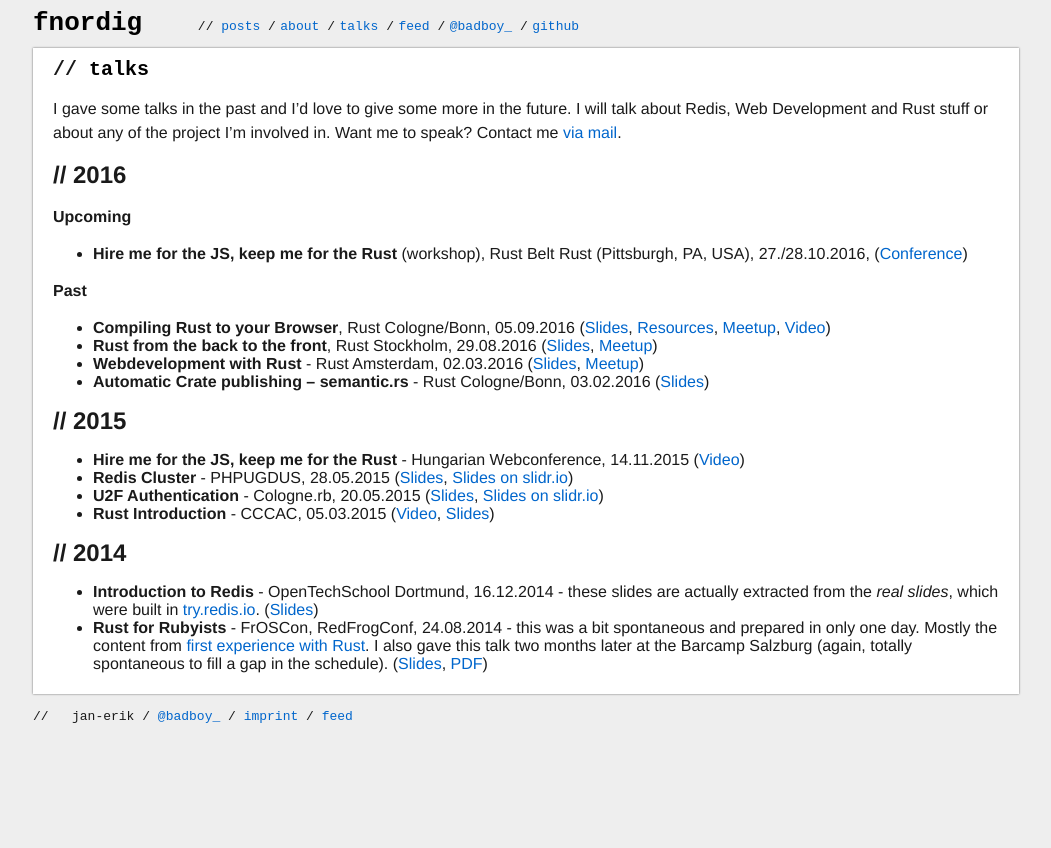
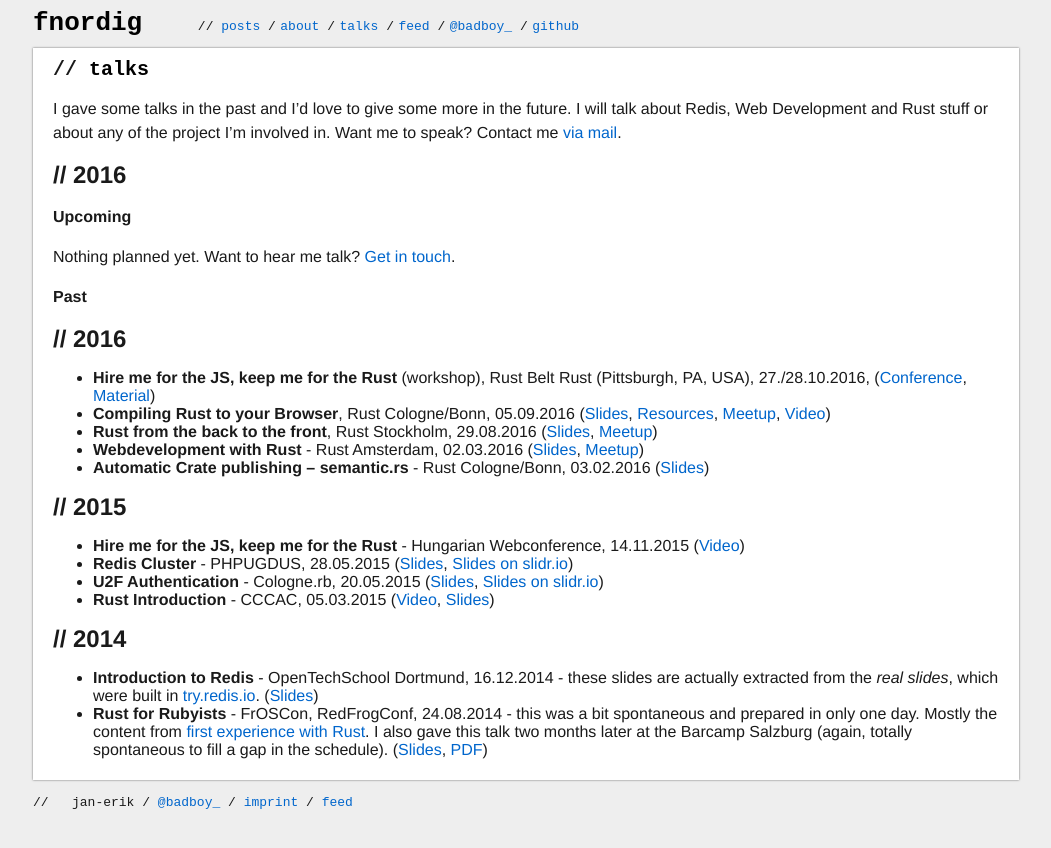
Before and after one commit to badboy/fnordig.de, a Jekyll site: the page built from talks.md, in a window 1280 px wide. Shown: the top 848 px of the page, without its empty margins (114-1165 px from the left). Built offline with Jekyll 4.4.1, drawn with Linux system fonts in a browser that asks for light colours.

Commit message:
Gave the workshop now

```diff
--- a/talks.md
+++ b/talks.md
@@ -11,10 +11,14 @@ Want me to speak? Contact me [via mail](mailto:janerik@fnordig.de).
 
 **Upcoming**
 
-* **Hire me for the JS, keep me for the Rust** (workshop), Rust Belt Rust (Pittsburgh, PA, USA), 27./28.10.2016, ([Conference](http://www.rust-belt-rust.com/sessions/))
+Nothing planned yet. Want to hear me talk? [Get in touch](mailto:janerik@fnordig.de).
+
 
 **Past**
 
+## // 2016
+
+* **Hire me for the JS, keep me for the Rust** (workshop), Rust Belt Rust (Pittsburgh, PA, USA), 27./28.10.2016, ([Conference](http://www.rust-belt-rust.com/sessions/), [Material](http://www.hellorust.com/emscripten/))
 * **Compiling Rust to your Browser**, Rust Cologne/Bonn, 05.09.2016 ([Slides](https://badboy.github.io/rust-to-the-browser/), [Resources](http://www.hellorust.com/emscripten/), [Meetup](https://www.meetup.com/Rust-Cologne-Bonn/events/233139845/), [Video](https://media.ccc.de/v/rustmcb.2016.09.compiling-rust-to-asmjs))
 * **Rust from the back to the front**, Rust Stockholm, 29.08.2016 ([Slides](https://badboy.github.io/rust-sthlm/#1), [Meetup](https://www.meetup.com/ruststhlm/events/232054490/))
 * **Webdevelopment with Rust** - Rust Amsterdam, 02.03.2016 ([Slides](http://badboy.github.io/webdev-rust-slides/), [Meetup](http://www.meetup.com/Rust-Amsterdam/events/227827508/))
```
